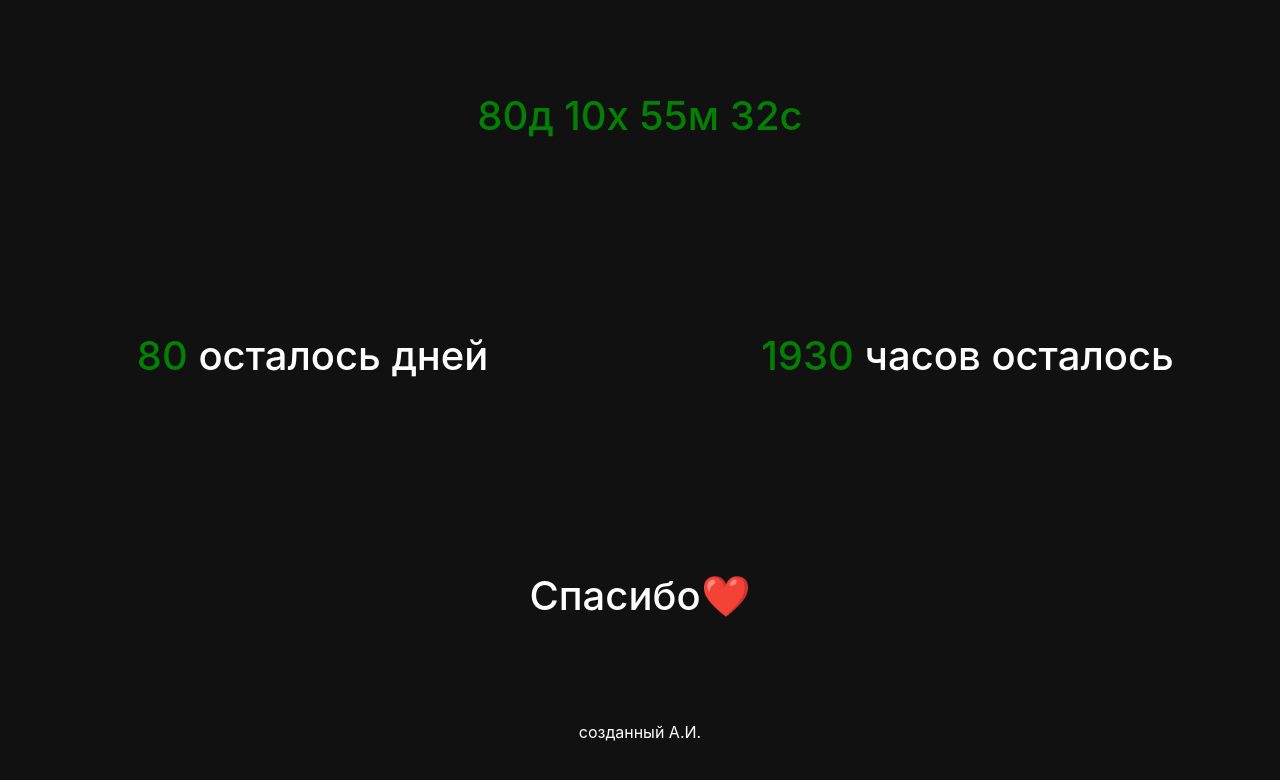
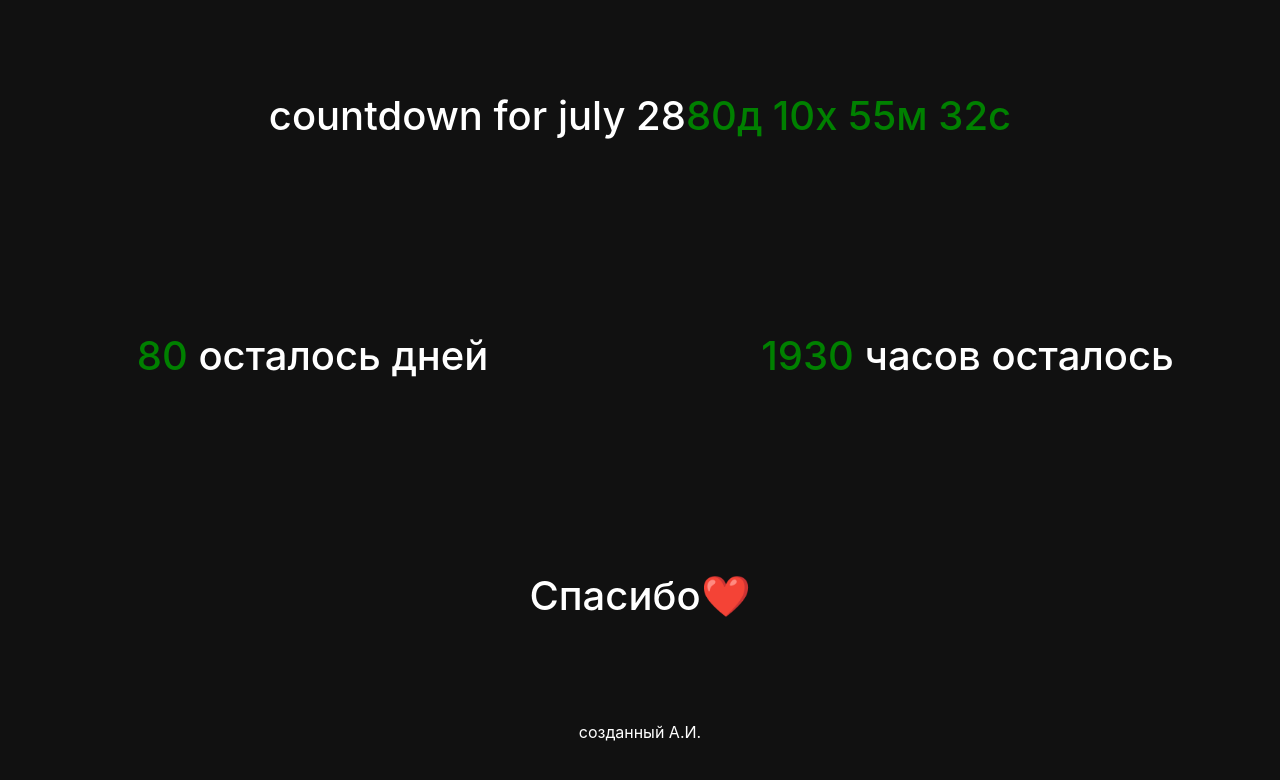
Before and after one commit to AntonioIvanov/countdown, a plain HTML site: page index.html in a window 1280 px wide. Drawn offline with nearby package versions, Linux system fonts and the light colour scheme.

Commit message:
i add a little text

```diff
--- a/index.html
+++ b/index.html
@@ -12,6 +12,7 @@
     <div class="row clocks">
 
         <div class="col-lg-12">
+            <h1>countdown for july 28</h1>
             <h1 id="total"></h1>
         </div>
 
```
